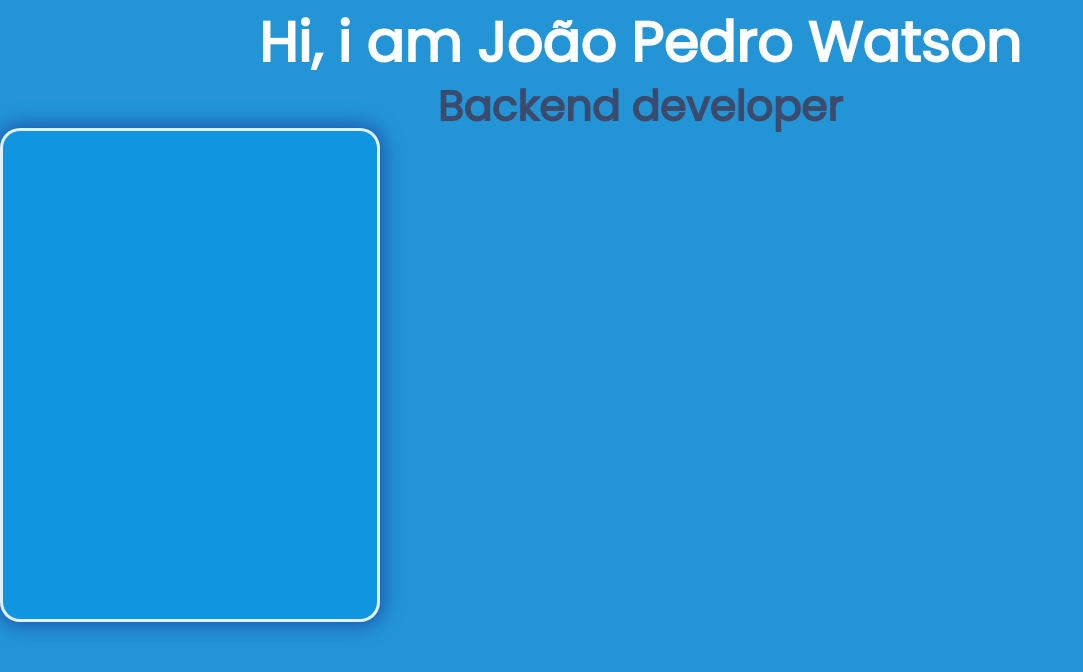
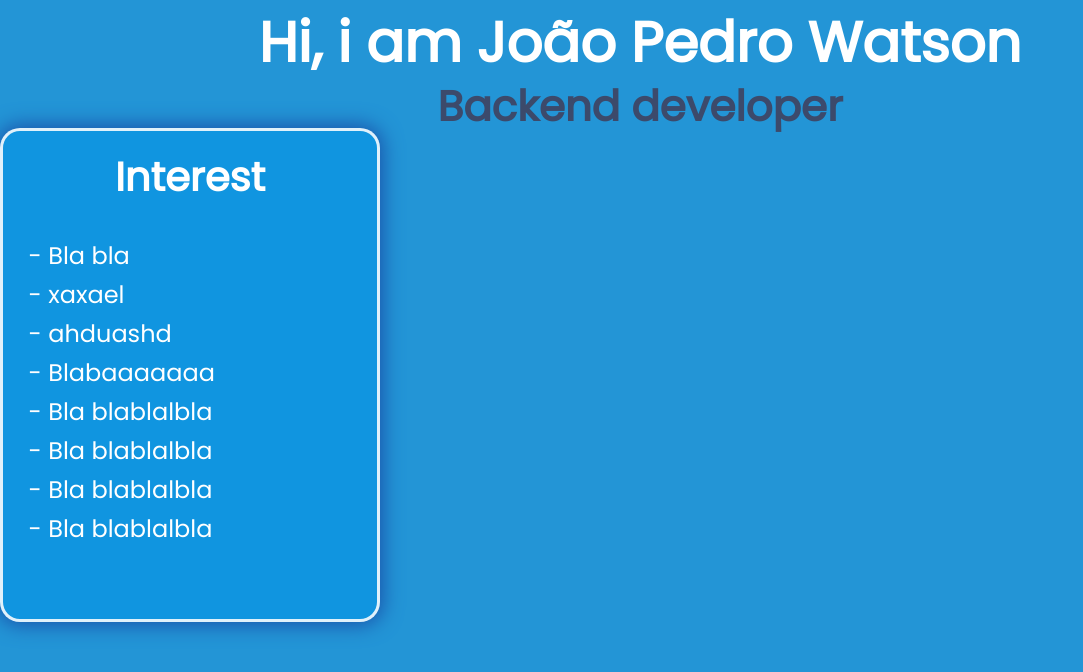
Before and after one commit to JoaoMWatson/portfolio, a React (Create React App) app: page / in a window 1280 px wide. Shown: the top 672 px of the page, without its empty margins (0-1083 px from the left). Built offline with nearby package versions, Linux system fonts and the light colour scheme.

Commit message:
card feito, falta logica de troca

```diff
--- a/src/components/Card/index.js
+++ b/src/components/Card/index.js
@@ -1,13 +1,24 @@
-import React from 'react'
-import {Container} from './style.js'
-
+import React from "react";
+import { CardContainer, Title, List, Item, Container } from "./style.js";
 
 function Card() {
   return (
     <Container>
-
+      <CardContainer>
+        <Title>Interest</Title>
+        <List>
+          <Item>- Bla bla</Item>
+          <Item>- xaxael</Item>
+          <Item>- ahduashd</Item>
+          <Item>- Blabaaaaaaa</Item>
+          <Item>- Bla blablalbla</Item>
+          <Item>- Bla blablalbla</Item>
+          <Item>- Bla blablalbla</Item>
+          <Item>- Bla blablalbla</Item>
+        </List>
+      </CardContainer>
     </Container>
-  )
+  );
 }
 
-export default Card
+export default Card;
--- a/src/components/Card/style.js
+++ b/src/components/Card/style.js
@@ -1,13 +1,36 @@
 import styled from "styled-components";
 import { fontColors, fontSize } from "../../globalStyle.js";
 
-const Container = styled.div`
+const Container = styled.div``;
+
+const CardContainer = styled.div`
   width: 380px;
   height: 494px;
-  background-color: #1095E0;
+  background-color: #1095e0;
   border: 3px solid rgba(255, 255, 255, 0.87);
-  box-shadow: 0px 0px 20px 3px #1A54AB;
+  box-shadow: 0px 0px 20px 3px #1a54ab;
   border-radius: 20px;
+  padding: 2%;
 `;
 
-export { Container }
+const Title = styled.h2`
+  font-size: ${fontSize.primary};
+  color: ${fontColors.primary};
+  font-family: "Poppins";
+  font-weight: bold;
+  text-align: center;
+  padding-bottom: 10%;
+`;
+
+const List = styled.ul`
+  width: 100%;
+  color: ${fontColors.primary};
+  font-family: "Poppins";
+`;
+
+const Item = styled.li`
+  font-size: ${fontSize.secondary};
+  margin-top: 15px;
+`;
+
+export { CardContainer, Title, Item, List, Container };
--- a/src/globalStyle.js
+++ b/src/globalStyle.js
@@ -7,7 +7,9 @@ const fontSize = {
   title: {
     primary: '3.5rem',
     secondary: '2.625rem',
-  }
+  },
+  primary: '2.5rem',
+  secondary:'1.5rem'
 }
 
 const breakpoints = {
```
